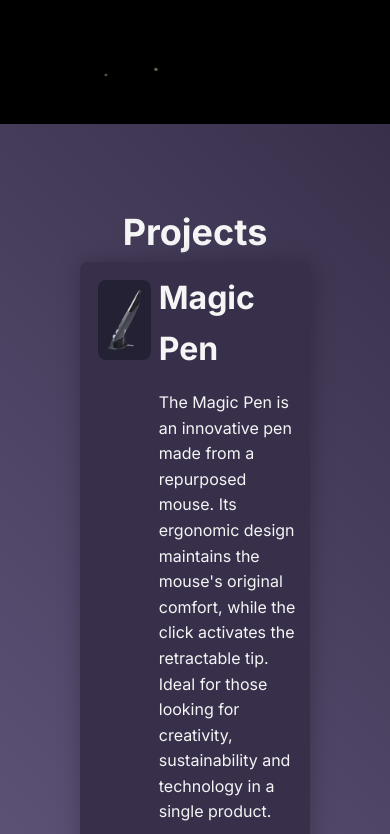
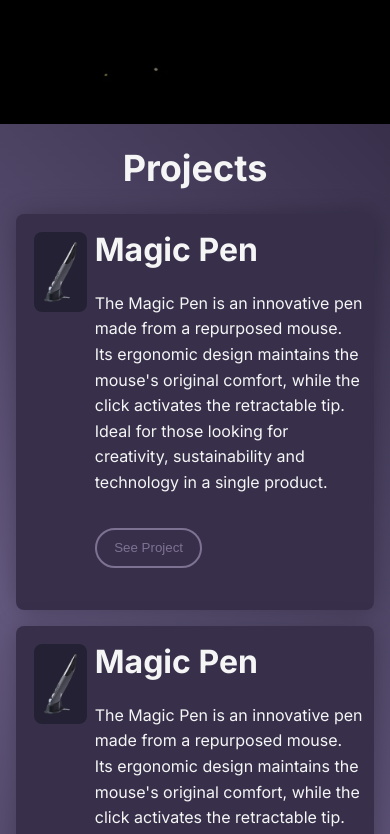
Before and after one commit to Ivozeraa/Byte-Company-LTDA, a React (Create React App) app: page / in a window 390 px wide. Shown: the part 720-1554 px from the top of the page. Built offline with nearby package versions, Linux system fonts and the light colour scheme.

Commit message:
Upgrade responsivity

```diff
--- a/src/App.module.css
+++ b/src/App.module.css
@@ -23,6 +23,7 @@
   display: flex;
   flex-direction: column;
   align-items: center;
+  gap: 1rem;
 }
 
 .content2 strong {
@@ -55,4 +56,8 @@
     padding: 0.875rem;
     font-size: 1rem;
   }
+
+  .content2{
+    padding: 1rem;
+  }
 }
--- a/src/components/styles/Button.module.css
+++ b/src/components/styles/Button.module.css
@@ -14,3 +14,10 @@
     background-color: var(--gray-300);
     color: rgb(0, 0, 0);
 }
+
+@media (max-width: 768px){
+    .button{
+        width: 40%;
+
+    }
+}
```
